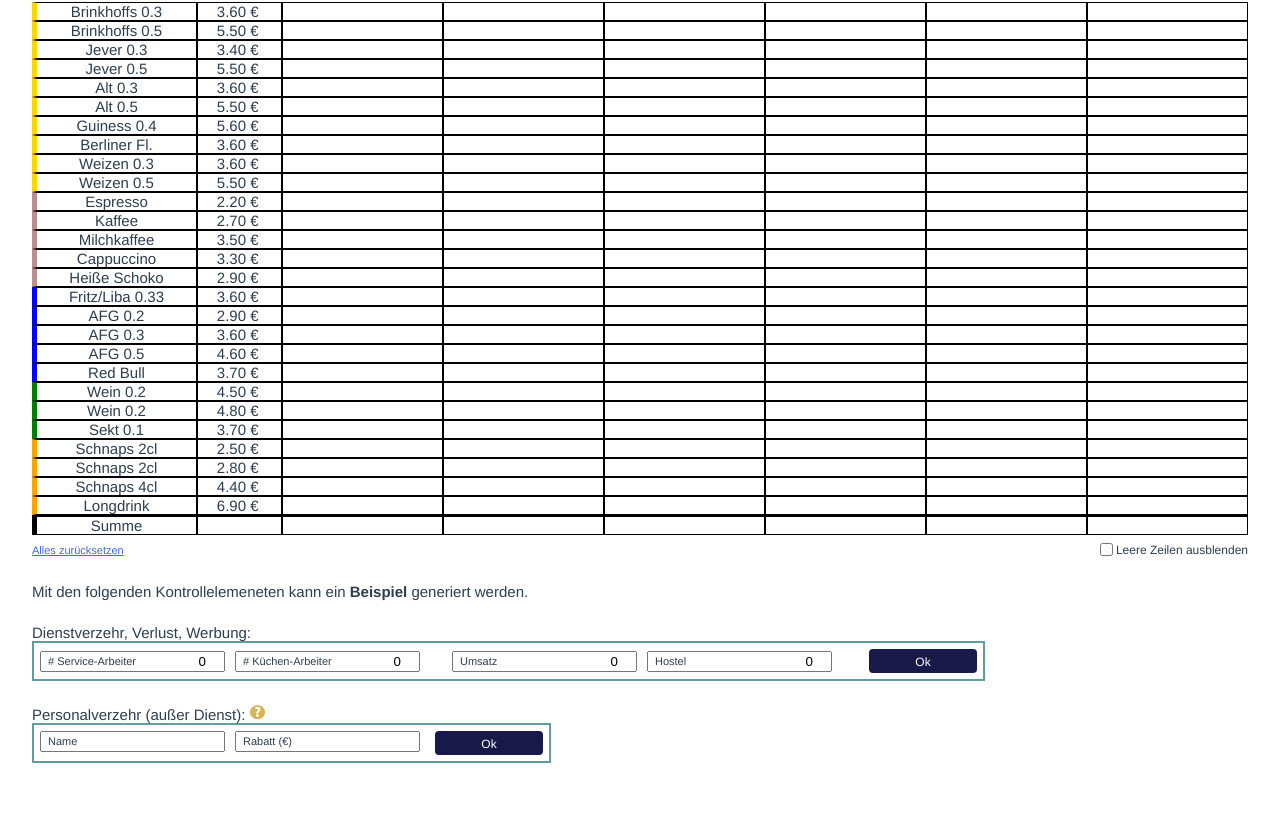
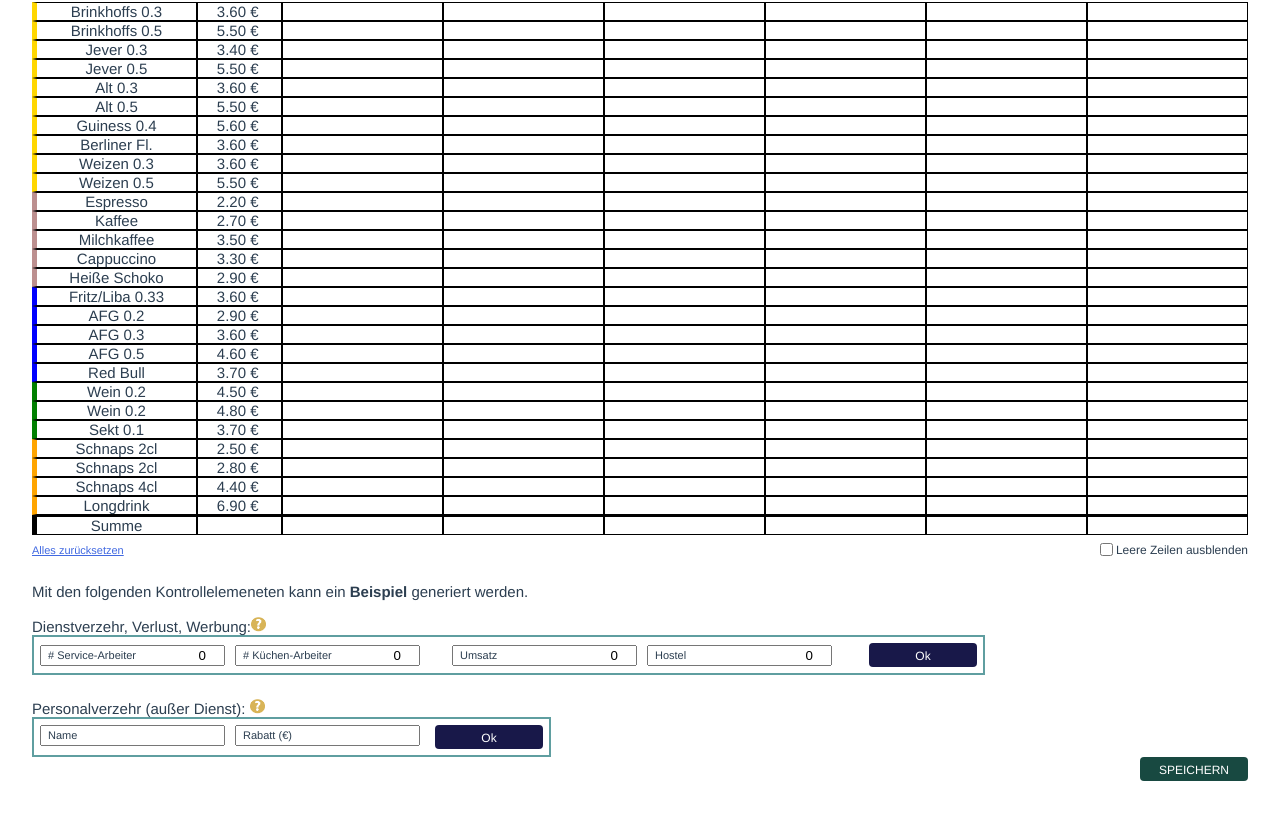
Before and after one commit to elVazquez222/verzehrzettel, a Vue app: page /#/ in a window 1280 px wide. Shown: the part 198-1018 px from the top of the page. Built offline with nearby package versions, Linux system fonts and the light colour scheme.

Commit message:
some progress

```diff
--- a/src/components/VerzehrZettelForm.vue
+++ b/src/components/VerzehrZettelForm.vue
@@ -121,7 +121,17 @@ s<!-- eslint-disable prettier/prettier -->
 <!-- CONTROLS -->
     <div class="noPrint">
       <div class="disclaimer">Mit den folgenden Kontrollelemeneten kann ein <b>Beispiel</b> generiert werden. </div>
-      <div class="inputsAreaLabel">Dienstverzehr, Verlust, Werbung:</div>
+      <br />
+      <span class="inputsAreaLabel">Dienstverzehr, Verlust, Werbung:</span>
+      <img alt="T&P" height="15" width="15" class="noPrint hintTrigger" src="../assets/info.png" @click="handleHintTriggerClick_wastes" />
+      <Transition>
+        <div class="hint" v-if="shouldShowWastesHint" >
+          <div class="hintTextElements">
+            <div>Verzehr, Werbe-Ausschank und Schankverlust müssen gemäß der Vorgaben (siehe Anleitung) täglich erfasst werden.</div>
+          </div>
+        </div>
+      </Transition>
+
       <div class="inputs">
         <div class="inputsGroup">
           <div class="inputLabelContainer">
@@ -209,11 +219,17 @@ s<!-- eslint-disable prettier/prettier -->
             </div>
             <Transition>
               <span v-if="shouldShowStaffDiscountError" :style="{fontSize: '11px', color: '#8a2525', background: 'bisque', marginLeft: '4px', alignSelf: 'center'}">
-                Dude! Da fehlt was...
+                Da fehlt was...
               </span>
             </Transition>
           </div>
         </div>
+      </div>
+      <div
+        :class="[ 'saveButton','noPrint']"
+        @click="saveVerzehrzettel"
+      >
+        SPEICHERN
       </div>
     </div>
   </div>
@@ -263,6 +279,7 @@ export default {
     const salesButtonDisabled = ref(true);
 
     const shouldShowStaffDiscountHint = ref(false);
+    const shouldShowWastesHint = ref(false);
     const showDecimalWarning = ref(false);
     const shouldShowStaffDiscountError = ref(false);
 
@@ -702,6 +719,13 @@ export default {
     const handleHintTriggerClick_staffDiscount = () => {
       shouldShowStaffDiscountHint.value = !shouldShowStaffDiscountHint.value;
     }
+    const handleHintTriggerClick_wastes = () => {
+      shouldShowWastesHint.value = !shouldShowWastesHint.value;
+    }
+
+    const saveVerzehrzettel = () => {
+      window.print();
+    }
 
     const addStaffDiscountEntry = () => {
       shouldShowStaffDiscountError.value = false;
@@ -778,6 +802,7 @@ export default {
       sumOfWasteValue,
       sumOfGiveawaysValue,
       shouldShowStaffDiscountHint,
+      shouldShowWastesHint,
       shouldShowStaffDiscountError,
       shouldHideEmptyRows,
       staffDiscount_value,
@@ -786,12 +811,14 @@ export default {
 
       calculateWastes,
       handleHintTriggerClick_staffDiscount,
+      handleHintTriggerClick_wastes,
       getExtraClass,
       addStaffDiscountEntry,
       toggleShouldHideEmptyRows,
       removeDiscountElement,
       getStaffDiscountSum,
       handleStaffDiscountValueInput,
+      saveVerzehrzettel,
       reset
     };
   },
@@ -1044,6 +1071,20 @@ label {
   color: grey;
 }
 
+.saveButton {
+  margin-left: auto;
+  cursor: pointer;
+  font-size: 12px;
+  padding: 6px 4px;
+  border-radius: 4px;
+  background: #184941;
+  color: white;
+  width: 100px;
+  height: 12px;
+  align-self: center;
+  text-align: center;
+}
+
 .v-enter-active {
   transition: height 50ms ease;
 }
--- a/src/views/About.vue
+++ b/src/views/About.vue
@@ -1,5 +1,6 @@
 <template>
   <div class="about">
-    <h1>Ech jetzt..? Du brauchst ne Anleitung? Veganer!</h1>
+    <h1>Komm schon.. Das schaffst du auch ohne Anleitung!</h1>
+    <p>Spaß! Anleitung folgt..</p>
   </div>
 </template>
```
